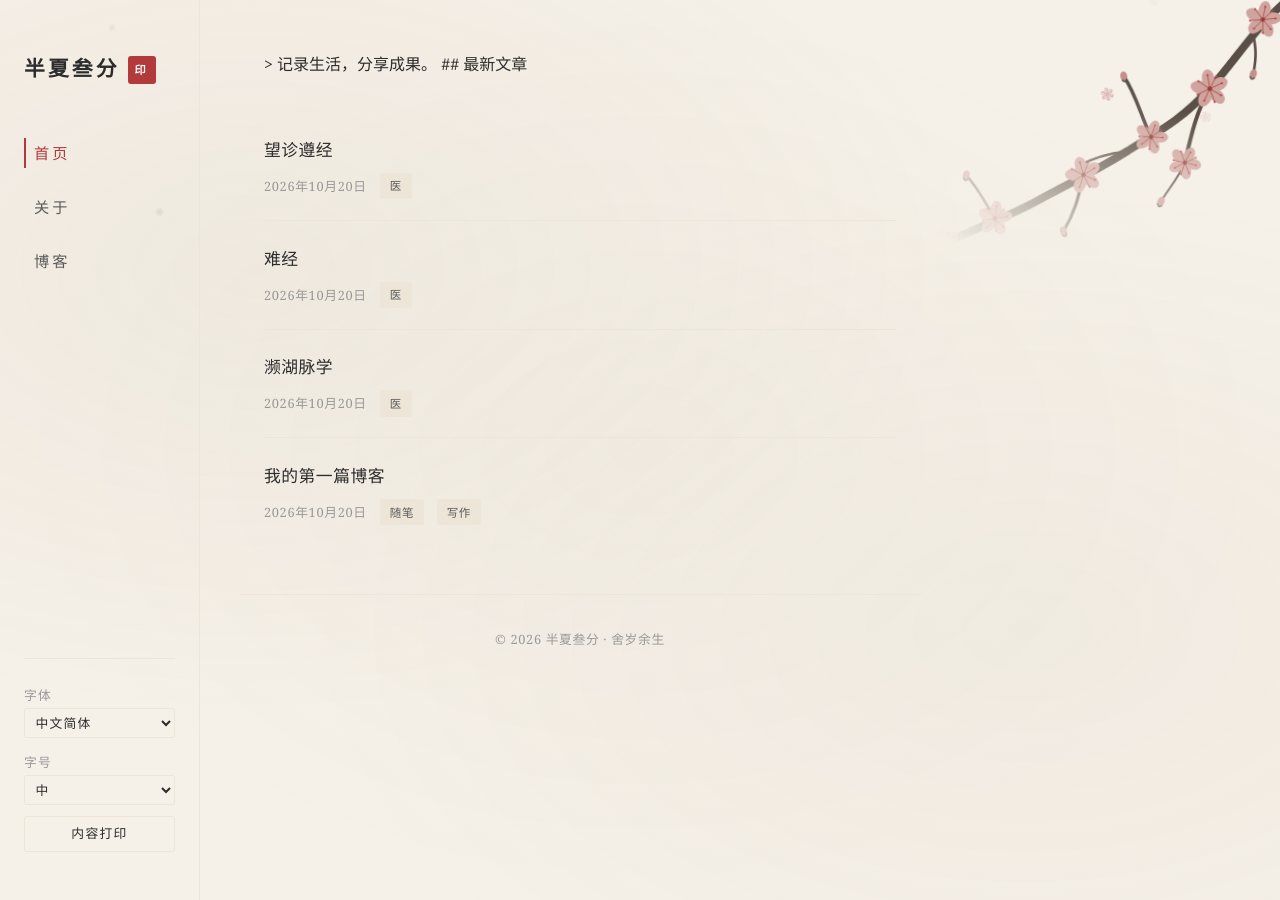
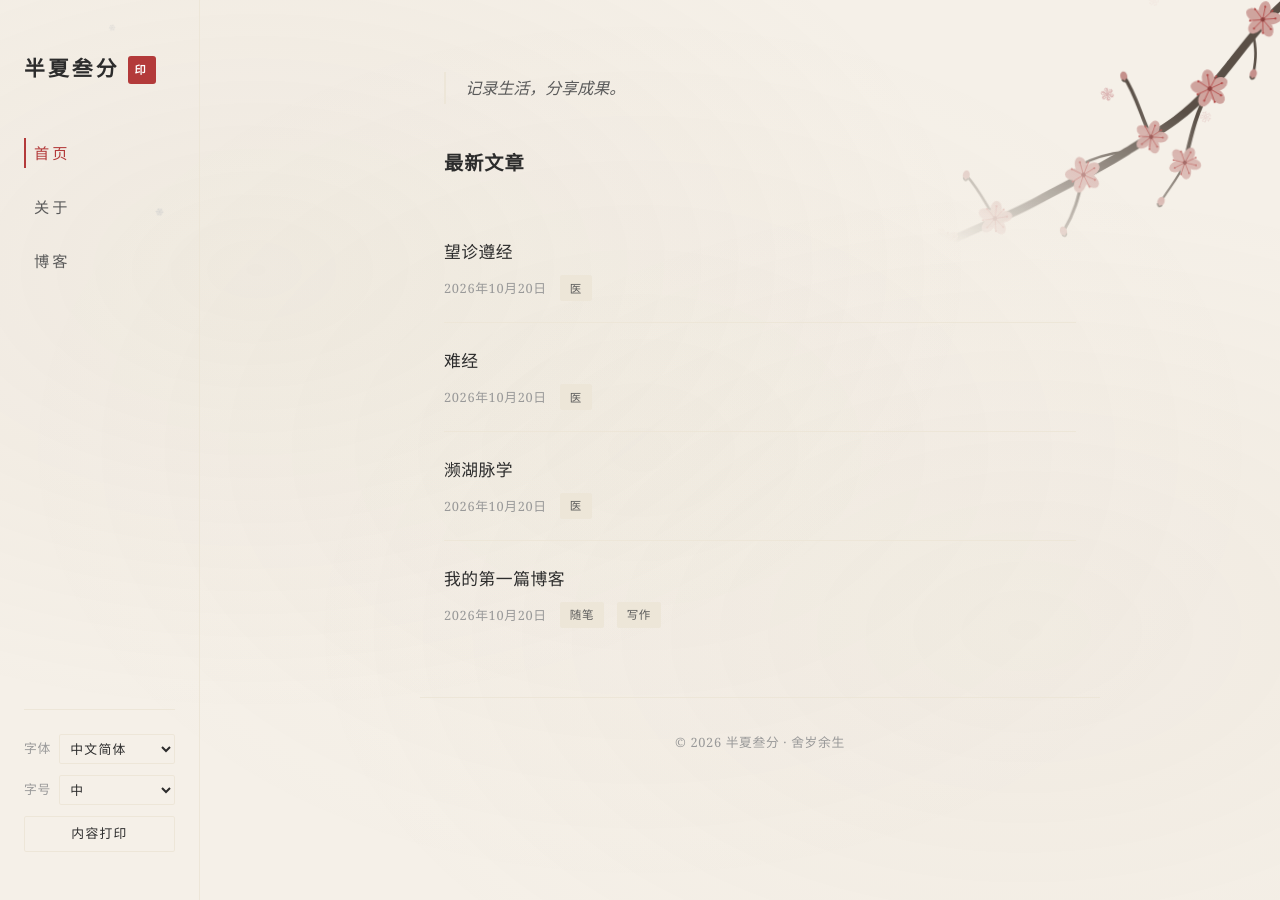
Before and after one commit to dev-pzz-2026/dev-pzz-2026.github.io, a Jekyll site: the page built from index.html, in a window 1280 px wide. Built offline with Jekyll 4.4.1, drawn with Linux system fonts in a browser that asks for light colours; the list of posts is cut into pages by our own code.

Commit message:
内容整体居中；工具栏标签横排；首页回归 index.html+v1 分页（规避 paginate-v2 覆盖 markdown 产物的 bug）

```diff
--- a/_layouts/default.html
+++ b/_layouts/default.html
@@ -113,7 +113,16 @@
       gap: 0.7rem;
       font-size: 0.8rem;
     }
-    .toolbar label { color: var(--ink-lighter); letter-spacing: 0.1em; }
+    .toolbar label {
+      color: var(--ink-lighter);
+      letter-spacing: 0.05em;
+      white-space: nowrap;
+      flex-shrink: 0;
+      display: flex;
+      align-items: center;
+      gap: 0.5rem;
+    }
+    .toolbar select { flex: 1; min-width: 0; }
     .toolbar select, .toolbar button {
       font: inherit;
       font-size: 0.8rem;
@@ -122,17 +131,17 @@
       border: 1px solid var(--paper-dark);
       border-radius: 2px;
       padding: 0.25rem 0.4rem;
-      width: 100%;
       letter-spacing: 0.1em;
       cursor: pointer;
     }
+    .toolbar button { width: 100%; }
     .toolbar button:hover, .toolbar select:hover { border-color: var(--red); color: var(--red); }
     main {
       position: relative;
       z-index: 10;
       max-width: 680px;
-      margin: 0 auto;
-      margin-left: 240px;
+      margin-left: calc(240px + (100% - 240px - 680px) / 2);
+      margin-right: auto;
       padding: 3rem 1.5rem;
     }
     h1 {
@@ -222,8 +231,8 @@
       position: relative;
       z-index: 10;
       max-width: 680px;
-      margin: 0 auto;
-      margin-left: 240px;
+      margin-left: calc(240px + (100% - 240px - 680px) / 2);
+      margin-right: auto;
       padding: 2rem 1.5rem 3rem;
       text-align: center;
       color: var(--ink-lighter);
--- a/index.html
+++ b/index.html
@@ -3,9 +3,9 @@ layout: default
 title: 首页·半夏叁分
 ---
 
-> 记录生活，分享成果。
+<blockquote>记录生活，分享成果。</blockquote>
 
-## 最新文章
+<h2>最新文章</h2>
 
 <div class="post-list">
 {% for post in paginator.posts %}
```
Also changed, not shown: 1 other file.
